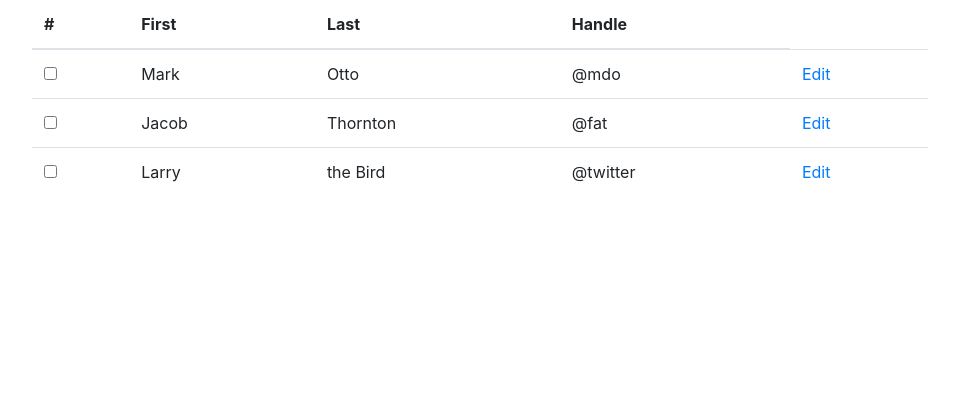
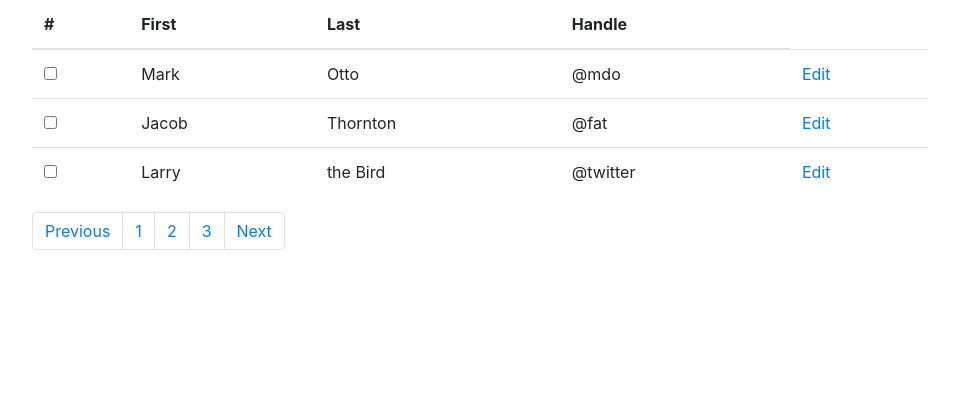
Before and after one commit to On1zuma/Admibase, a PHP site: page /data-list.php in a window 1280 px wide. Shown: the part 143-545 px from the top of the page, without its empty margins (160-1119 px from the left). Run offline with PHP 8.4, Linux system fonts and the light colour scheme.

Commit message:
feat: pagination data list

```diff
--- a/public/data-list.php
+++ b/public/data-list.php
@@ -23,7 +23,6 @@
 </nav>
 
 <div class="mx-auto" style="width: 70vw; margin-top: 2rem;">
-
   <div class="filter" style="margin-bottom: 1rem; display:flex; align-items:center; flex-direction:row; justify-content:space-between;">
     <span class="label label-default" style="font-weight: 900;">Our base TITLE</span>
     <div style="display:flex; align-items:center; flex-direction:row; justify-content:space-between; gap:1rem">
@@ -66,6 +65,16 @@
       </tr>
     </tbody>
   </table>
+
+  <nav aria-label="Page navigation example">
+  <ul class="pagination">
+    <li class="page-item"><a class="page-link" href="#">Previous</a></li>
+    <li class="page-item"><a class="page-link" href="#">1</a></li>
+    <li class="page-item"><a class="page-link" href="#">2</a></li>
+    <li class="page-item"><a class="page-link" href="#">3</a></li>
+    <li class="page-item"><a class="page-link" href="#">Next</a></li>
+  </ul>
+</nav>
 </div>
 
 
```
Lines whose indentation alone changed are shown as unchanged.
